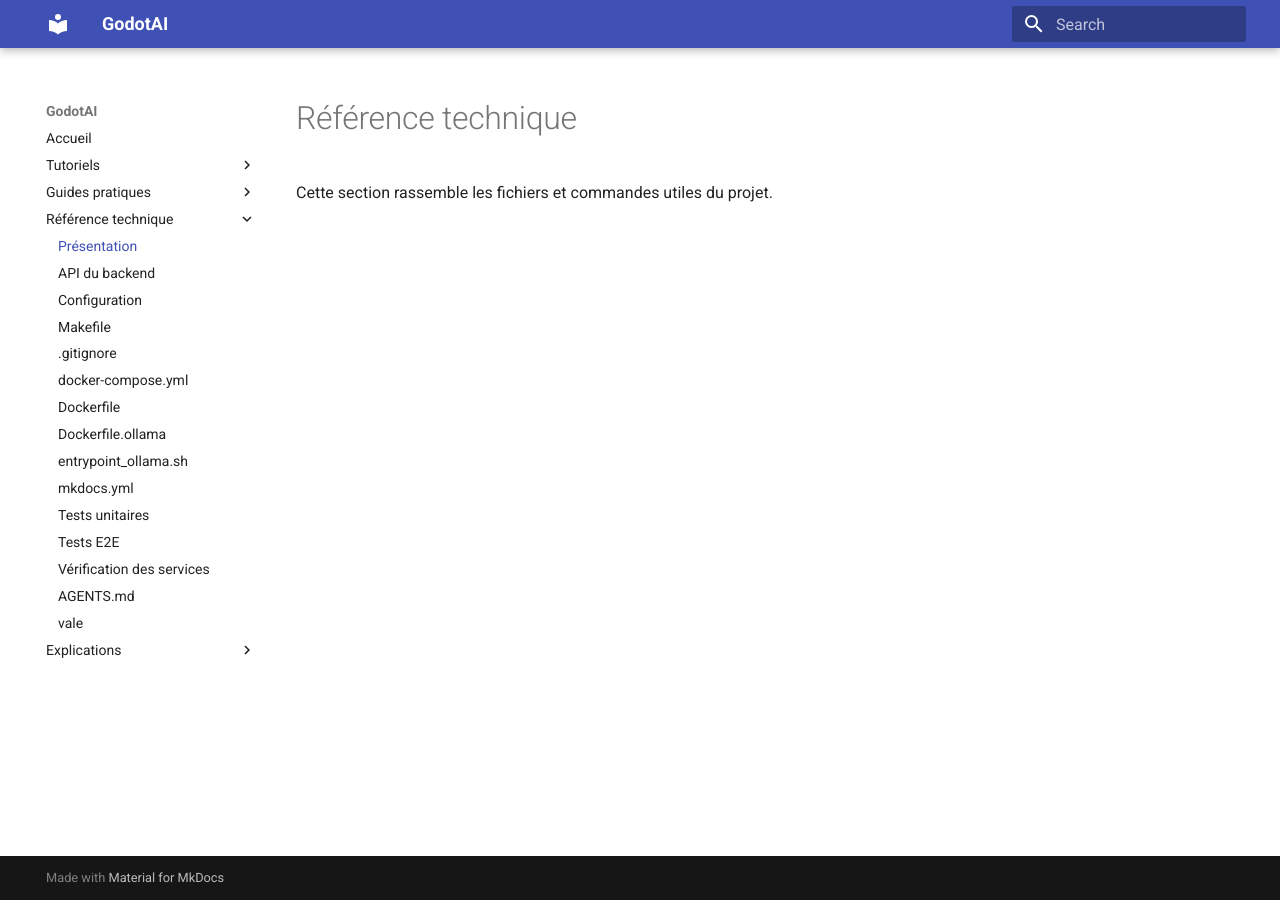
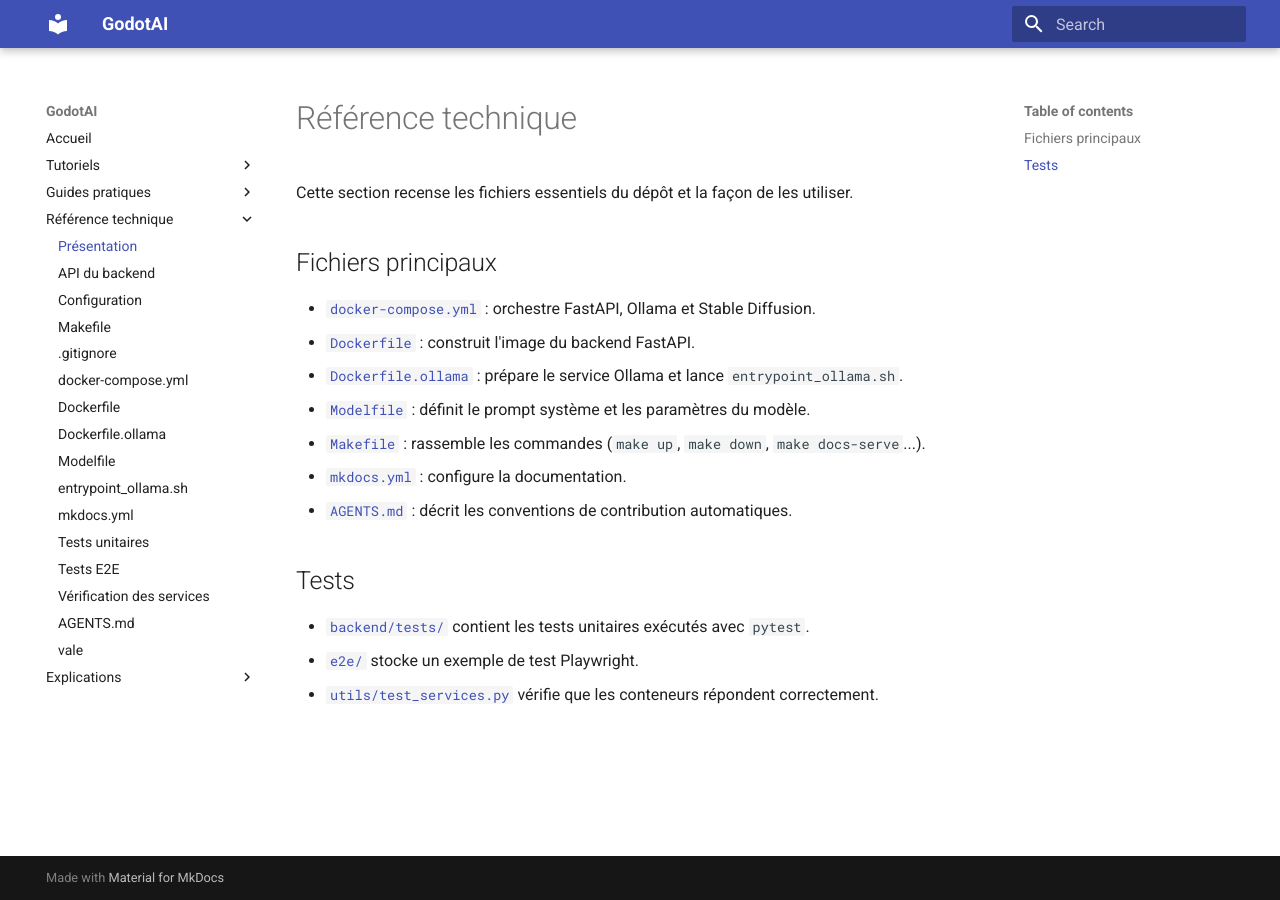
Before and after one commit to EZPK/GodotAI, an MkDocs documentation site: the page built from docs/reference/index.md, in a window 1280 px wide. Built offline with MkDocs 1.6.1 and Material for MkDocs 9.7.7, drawn with Linux system fonts in a browser that asks for light colours.

Commit message:
Link reference items

```diff
--- a/docs/reference/index.md
+++ b/docs/reference/index.md
@@ -1,3 +1,19 @@
 # Référence technique
 
-Cette section rassemble les fichiers et commandes utiles du projet.
+Cette section recense les fichiers essentiels du dépôt et la façon de les utiliser.
+
+## Fichiers principaux
+
+- [`docker-compose.yml`](docker-compose-yml.md) : orchestre FastAPI, Ollama et Stable Diffusion.
+- [`Dockerfile`](dockerfile.md) : construit l'image du backend FastAPI.
+- [`Dockerfile.ollama`](dockerfile-ollama.md) : prépare le service Ollama et lance `entrypoint_ollama.sh`.
+- [`Modelfile`](modelfile.md) : définit le prompt système et les paramètres du modèle.
+- [`Makefile`](makefile.md) : rassemble les commandes (`make up`, `make down`, `make docs-serve`...).
+- [`mkdocs.yml`](mkdocs-yml.md) : configure la documentation.
+- [`AGENTS.md`](agents-file.md) : décrit les conventions de contribution automatiques.
+
+## Tests
+
+- [`backend/tests/`](tests-unitaires.md) contient les tests unitaires exécutés avec `pytest`.
+- [`e2e/`](tests-e2e.md) stocke un exemple de test Playwright.
+- [`utils/test_services.py`](test-services.md) vérifie que les conteneurs répondent correctement.
--- a/mkdocs.yml
+++ b/mkdocs.yml
@@ -21,6 +21,7 @@ nav:
       - "docker-compose.yml": reference/docker-compose-yml.md
       - "Dockerfile": reference/dockerfile.md
       - "Dockerfile.ollama": reference/dockerfile-ollama.md
+      - "Modelfile": reference/modelfile.md
       - "entrypoint_ollama.sh": reference/entrypoint-ollama.md
       - "mkdocs.yml": reference/mkdocs-yml.md
       - "Tests unitaires": reference/tests-unitaires.md
```
Also changed, not shown: docs/guides/index.md (+6 -4 lines), docs/reference/dockerfile-ollama.md (+13 -1 lines), docs/reference/entrypoint-ollama.md (+8 -2 lines), docs/reference/mkdocs-yml.md (+14 -2 lines), docs/reference/modelfile.md (added, +17 -0 lines).
